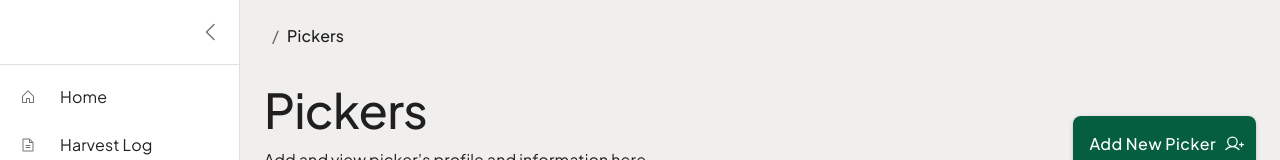
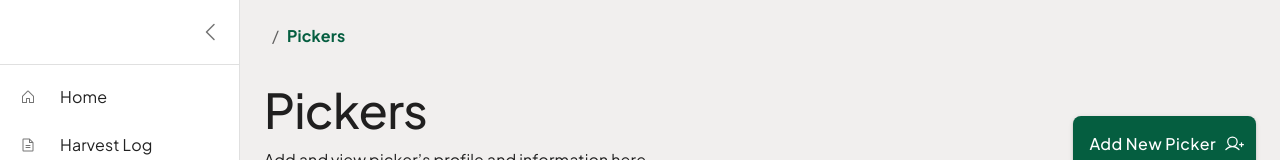
Before and after one commit to LangaraVoyagers/Plowterra, a React (Vite) app: page /pickers in a window 1280 px wide. Shown: the top 160 px of the page. Built offline with nearby package versions, Linux system fonts and the light colour scheme; no server answers; what ajv-errors, ajv-keywords would draw is missing.

Commit message:
chore: enchance breadcrumb

```diff
--- a/src/layouts/BasicHome.tsx
+++ b/src/layouts/BasicHome.tsx
@@ -1,5 +1,5 @@
-import { Box, Breadcrumbs, Link } from "@mui/material";import { BodyText, Display } from "ui/Typography";
-
+import { BodyText, Display } from "ui/Typography";
+import { Box, Breadcrumbs, Link, Typography } from "@mui/material";
 interface BasicHomeProps {
   breadcrumb: Array<{ title: React.ReactNode; href: string }>;
   title: string;
@@ -8,7 +8,7 @@ interface BasicHomeProps {
   children: React.ReactNode;
 }
 
-export default function BasicHome({
+function BasicHome({
   breadcrumb,
   title,
   subtitle,
@@ -18,26 +18,21 @@ export default function BasicHome({
   return (
     <Box display="flex" flexDirection="column" height="100%" gap={8}>
       <Box component="header" display="flex" flexDirection="column" gap={4}>
-        <Breadcrumbs maxItems={3} aria-label="breadcrumb">
+        <Breadcrumbs
+          separator="/"
+          maxItems={3}
+          aria-label="breadcrumb">
           {breadcrumb.map((item, index) => {
-            if (index === breadcrumb.length - 1) {
-              return (
-                <BodyText key={index} color="text.primary" fontWeight="Medium">
-                  {item.title}
-                </BodyText>
-              );
-            }
-
             return (
               <Link
-                key={index}
-                underline="hover"
-                color="inherit"
-                href={item.href}
-              >
-                {item.title}
+                underline="none"
+                key={ index }
+                href={ item.href }>
+                <Typography fontWeight={(index == breadcrumb.length - 1) ? 700 : 400}>
+                  { item.title }
+                </Typography>
               </Link>
-            );
+            )
           })}
         </Breadcrumbs>
 
@@ -59,3 +54,5 @@ export default function BasicHome({
     </Box>
   );
 }
+
+export default BasicHome;
```
Also changed, not shown: src/pages/HarvestLogs/HarvestLogs.tsx (+14 -14 lines), 2 other files (tests, documents, lock files or other folders).
